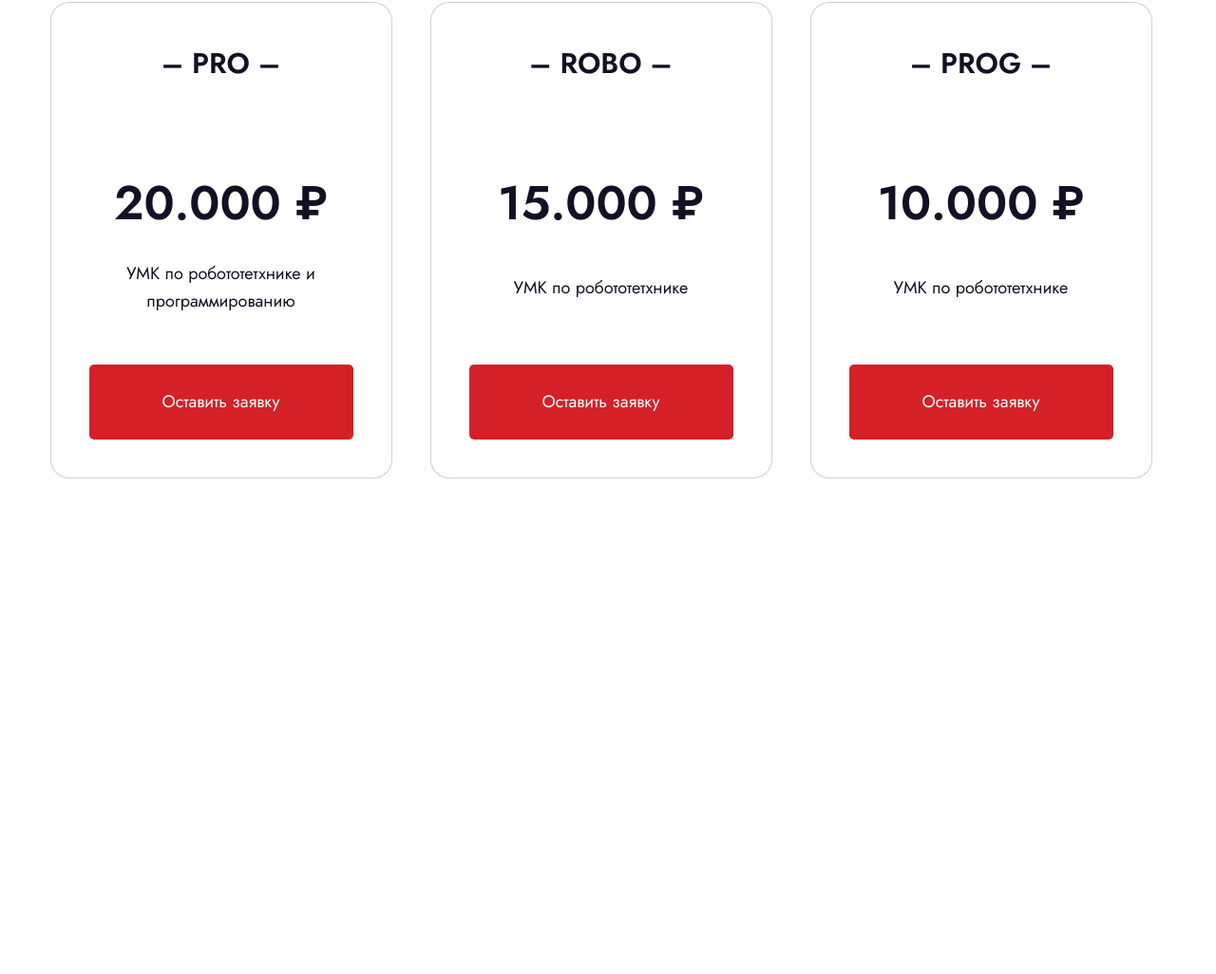
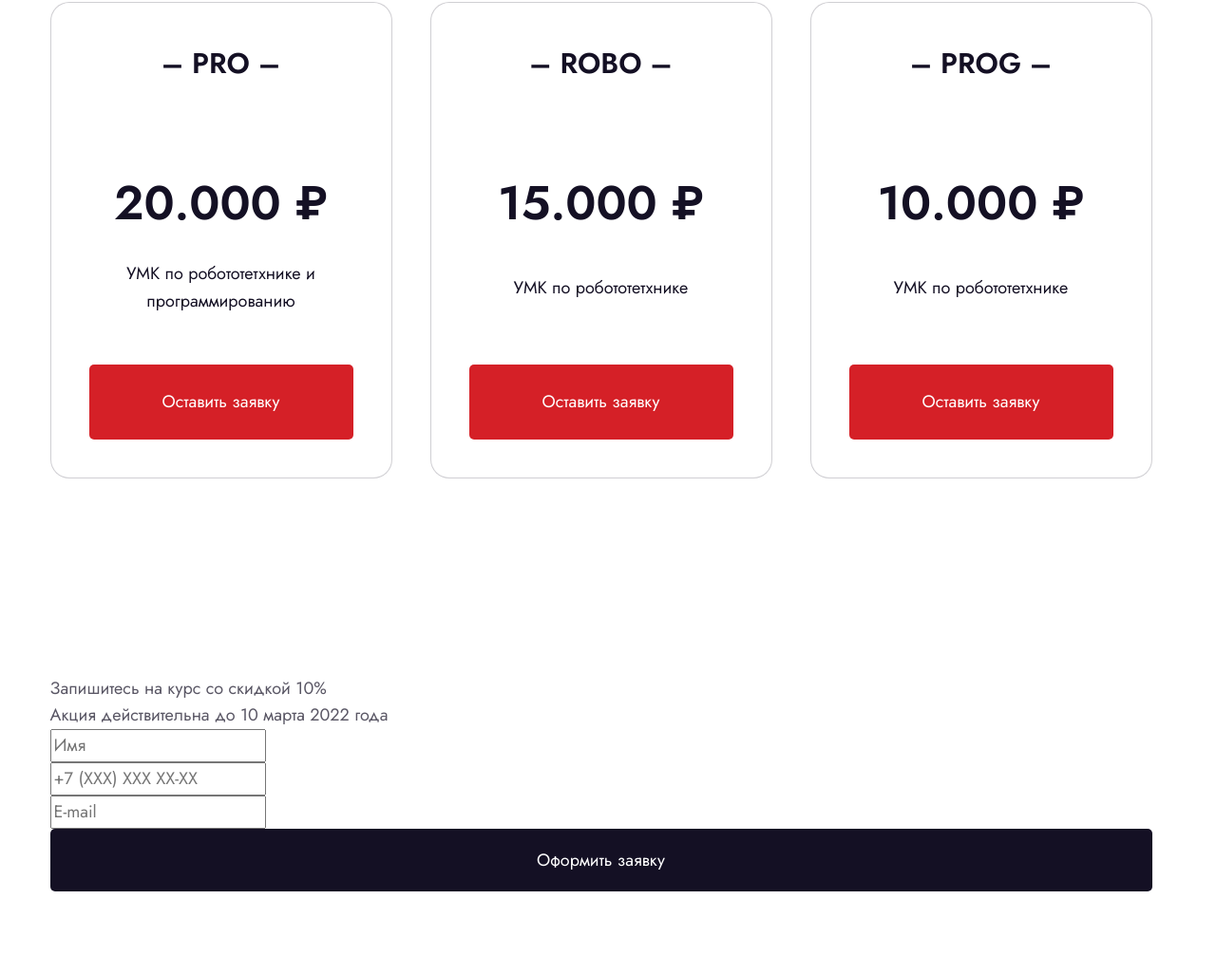
Before and after one commit to EVZhitnik/RoboSchool, a website with bundled scripts: page index.html in a window 1280 px wide. Shown: the part 3032-4058 px from the top of the page at 95% size. Before the commit the page ends 3656 px from the top, so only its background shows below. Built offline with nearby package versions, Linux system fonts and the light colour scheme; files whose address does not match are found by name.

Commit message:
HTML-разметка секции course

```diff
--- a/index.html
+++ b/index.html
@@ -865,6 +865,48 @@
                 </div>
             </div>
         </section>
+        <section class="course" aria-labelledby="course-title">
+            <div class="course__inner container">
+                <h2 class="course__heading title visually-hidden" id="course-title">Курс со скидкой</h2>
+                <div class="course__body">
+                    <div class="course__content">
+                        <p class="course__text">
+                            Запишитесь на курс со скидкой 10%
+                        </p>
+                        <div class="course__description">
+                            <p>
+                                Акция действительна до 10 марта 2022 года
+                            </p>
+                        </div>
+                    </div>
+                    <div class="course__form">
+                        <form class="feedback-form" action="/">
+                            <div class="feedback-form__cell field">
+                                <label class="field__label visually-hidden" for="name"></label>
+                                <input class="field__input" id="name" placeholder="Имя" required>
+                            </div>
+                            <div class="feedback-form__cell field">
+                                <label class="field__label visually-hidden" for="tel"></label>
+                                <input
+                                    class="field__input"
+                                    id="tel"
+                                    type="tel"
+                                    placeholder="+7 (XXX) XXX XX-XX"
+                                    maxlength="18"
+                                    required
+                                    data-js-phone-input
+                                >
+                            </div>
+                            <div class="feedback-form__cell field">
+                                <label class="field__label visually-hidden" for="email"></label>
+                                <input class="field__input" id="email" type="email" placeholder="E-mail" required>
+                            </div>
+                            <button class="feedback-form__button button button--form" type="submit">Оформить заявку</button>
+                        </form>
+                    </div>
+                </div>
+            </div>
+        </section>
     </main>
 
     <footer class="footer">
```
